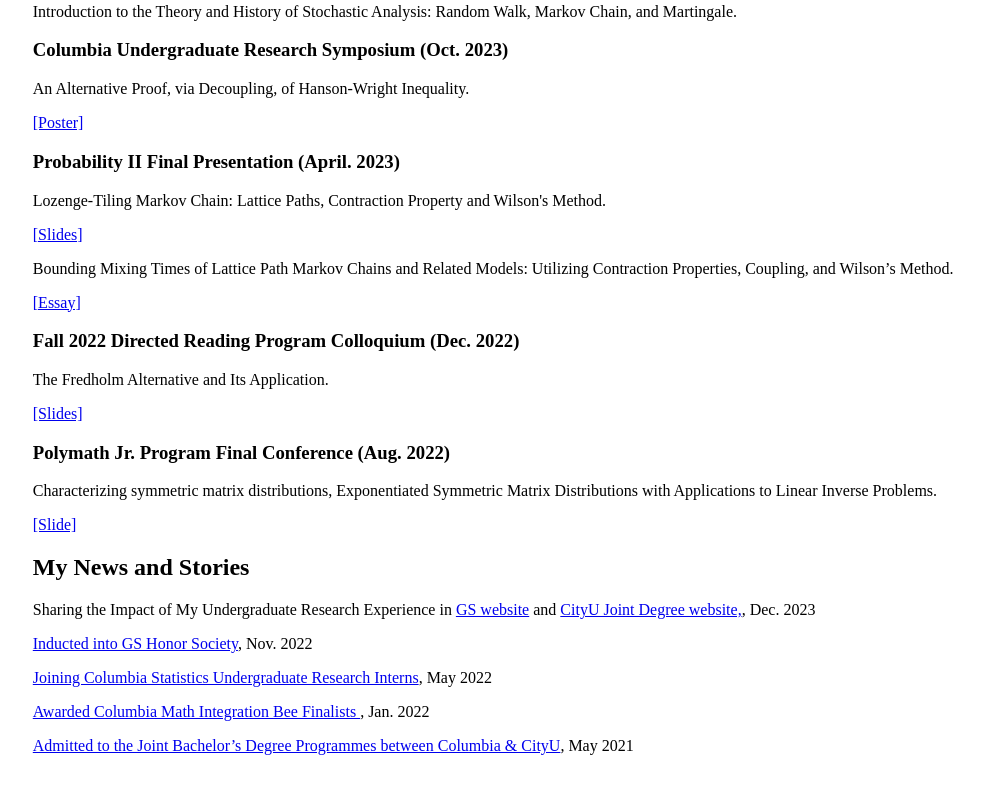
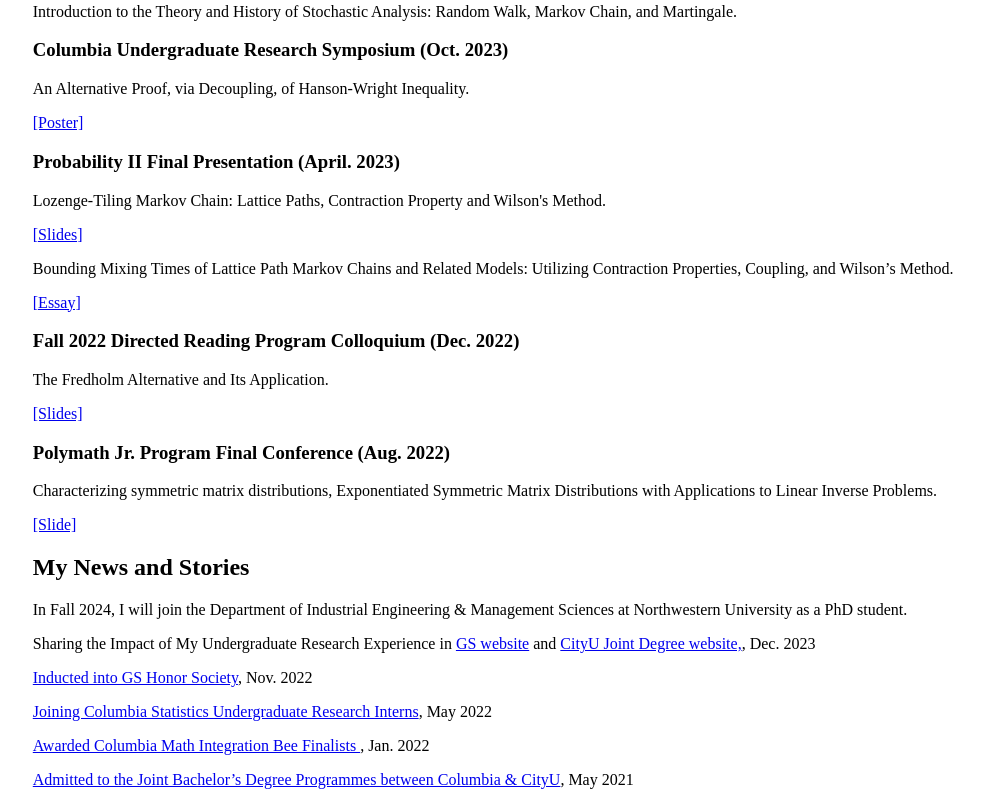
Before and after one commit to HeyuanYAO2704/heyuanyao2704, a plain HTML site: page index.html in a window 1280 px wide. Shown: the part 1387-2192 px from the top of the page, without its empty margins (228-1212 px from the left). Before the commit the page ends 2158 px from the top, so only its background shows below. Drawn offline with Linux system fonts and the light colour scheme.

Commit message:
index.html

```diff
--- a/index.html
+++ b/index.html
@@ -97,6 +97,7 @@
 
         <div id="news">
             <h2> My News and Stories</h2>
+            <p>In Fall 2024, I will join the Department of Industrial Engineering & Management Sciences at Northwestern University as a PhD student.</p>
             <p>Sharing the Impact of My Undergraduate Research Experience in <a href="https://www.gs.columbia.edu/news/push-beyond-boundaries-gs-students-share-research-experiences">GS website</a> and  <a href="https://cityu-hk.gs.columbia.edu/news/fourth-year-student-presents-2023-columbia-undergraduate-research-symposium">CityU Joint Degree website,</a>, Dec. 2023</p>
             <p><a href="https://www.gs.columbia.edu/news/234-students-inducted-gs-honor-society">Inducted into GS Honor Society</a>, Nov. 2022</p>
             <p><a href="https://stat.columbia.edu/2022/05/19/introducing-summer-2022-statistics-undergraduate-research-interns/">Joining Columbia Statistics Undergraduate Research Interns</a>, May 2022</p>
```
